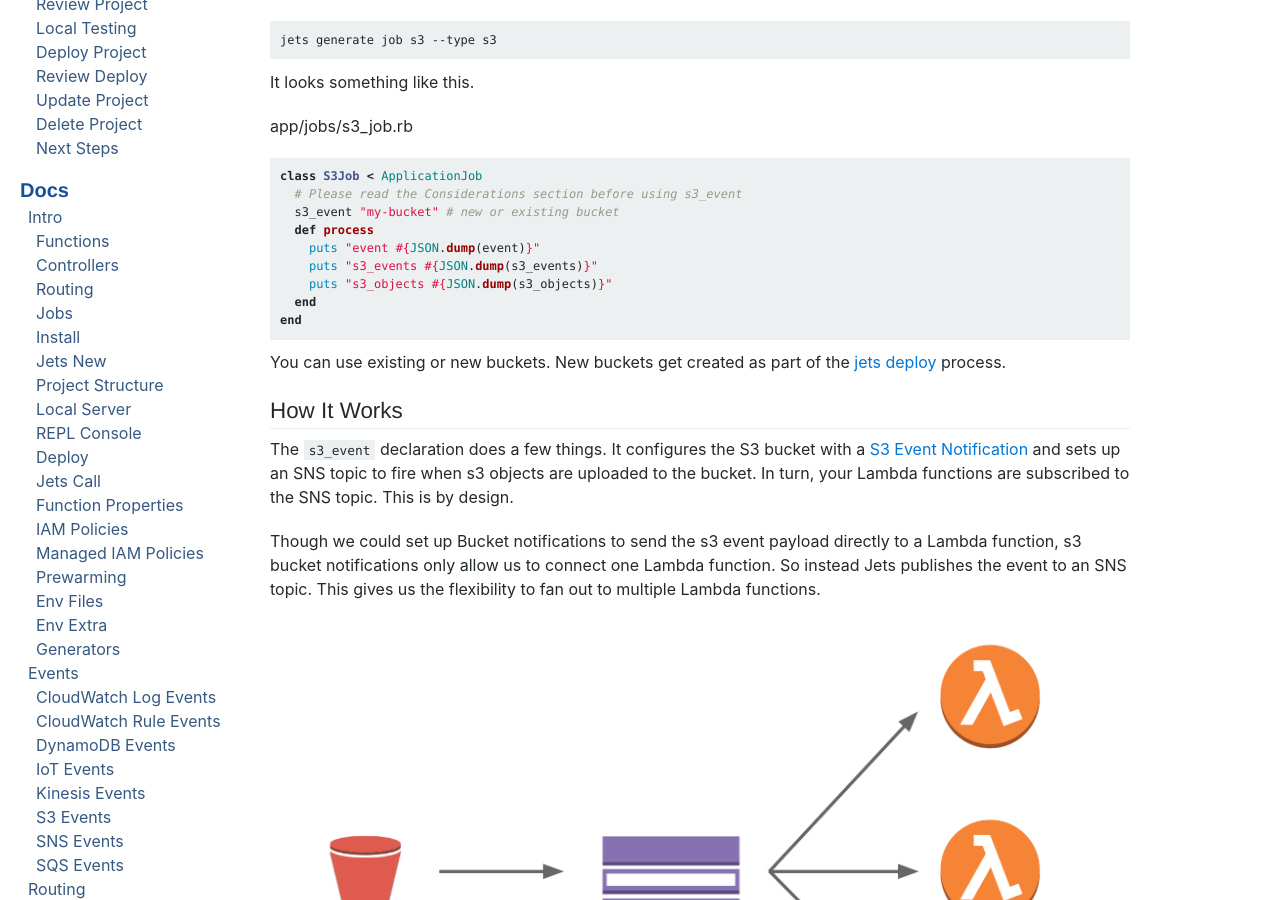
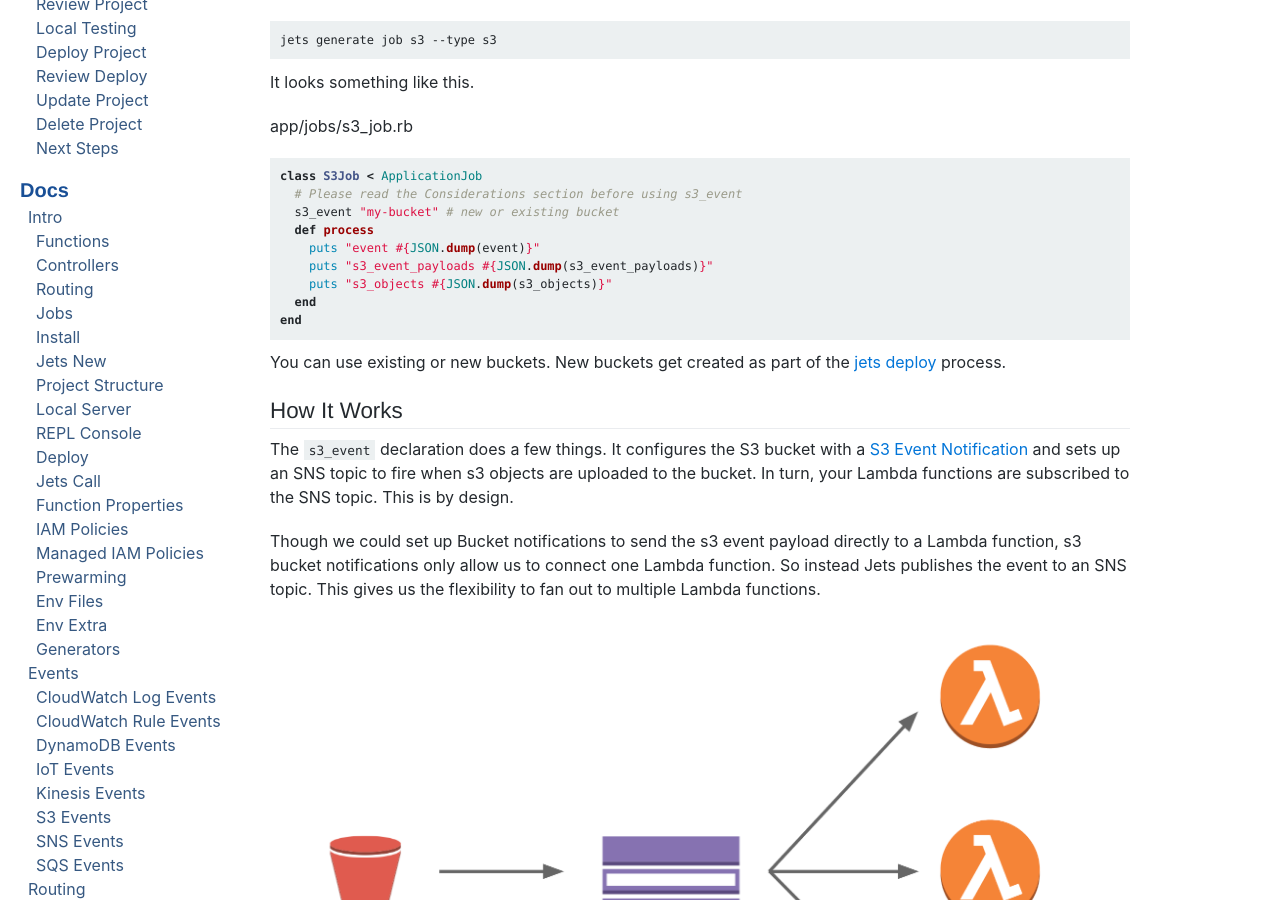
Before and after one commit to rubyonjets/jets-docs, a Jekyll site: the page built from _docs/events/s3.md, in a window 1280 px wide and 900 px high, scrolled down 754 px. Built offline with Jekyll 4.4.1, drawn with Linux system fonts in a browser that asks for light colours; a script that is not in the unit is left out.

Commit message:
s3_event_payloads

```diff
--- a/_docs/events/s3.md
+++ b/_docs/events/s3.md
@@ -26,7 +26,7 @@ class S3Job < ApplicationJob
   s3_event "my-bucket" # new or existing bucket
   def process
     puts "event #{JSON.dump(event)}"
-    puts "s3_events #{JSON.dump(s3_events)}"
+    puts "s3_event_payloads #{JSON.dump(s3_event_payloads)}"
     puts "s3_objects #{JSON.dump(s3_objects)}"
   end
 end
```
